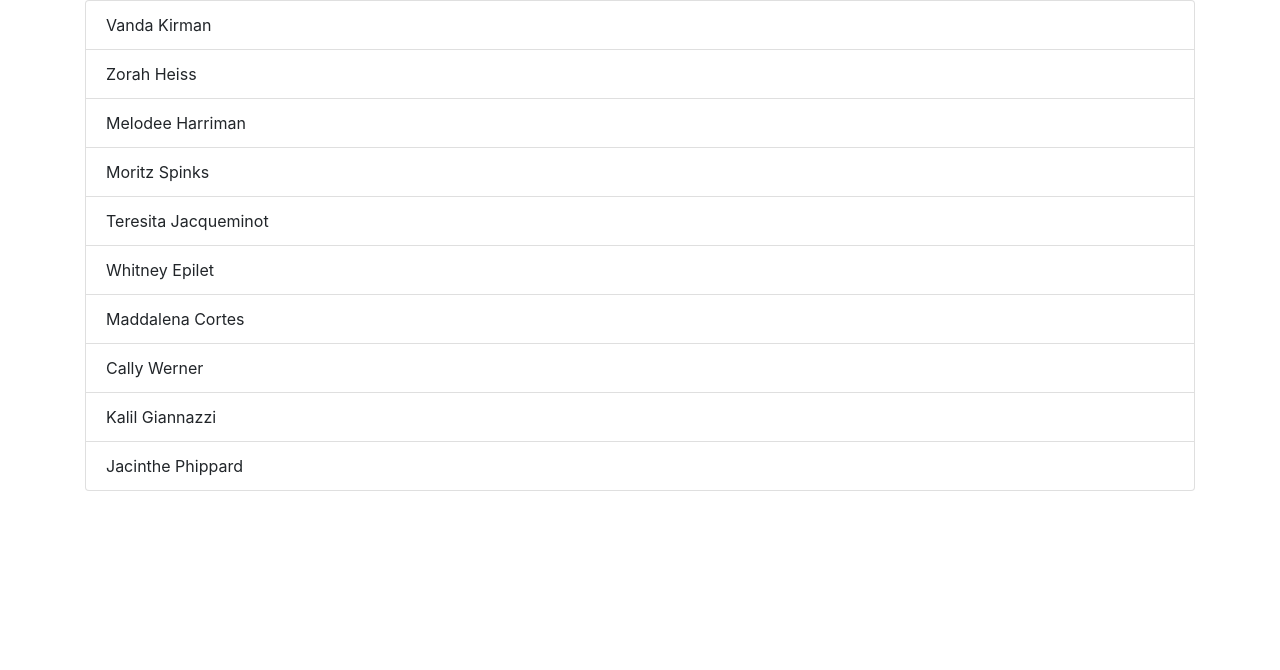
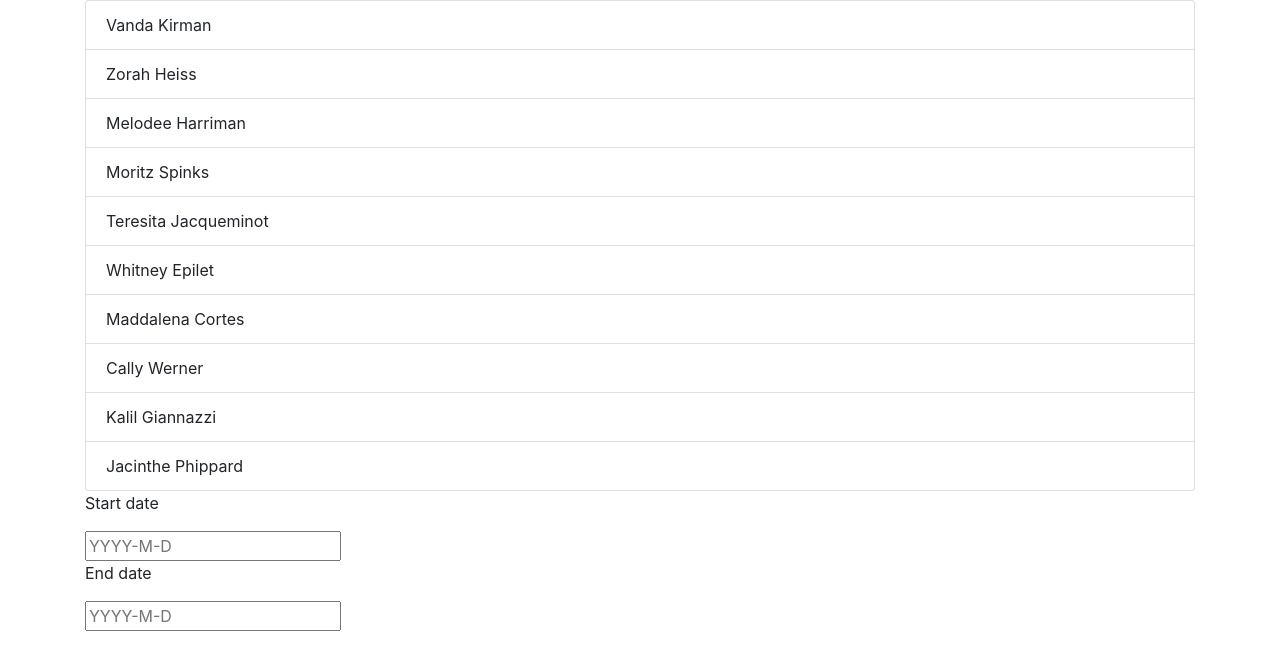
Before and after one commit to iankhor/admin-cplus, a React (Create React App) app: page / in a window 1280 px wide. Shown: the top 670 px of the page. Built offline with nearby package versions, Linux system fonts and the light colour scheme.

Commit message:
Add simple day picker

```diff
--- a/package.json
+++ b/package.json
@@ -11,6 +11,7 @@
     "fuse.js": "^6.4.3",
     "react": "^17.0.1",
     "react-bootstrap": "^1.4.0",
+    "react-day-picker": "^7.4.8",
     "react-dom": "^17.0.1",
     "react-router-dom": "^5.2.0",
     "react-scripts": "4.0.0",
--- a/src/components/App.js
+++ b/src/components/App.js
@@ -1,11 +1,15 @@
 import React, { Component, useState } from 'react'
 import { Container, ListGroup } from 'react-bootstrap'
 import practitioners from './../data/practitioners.json'
+import { formatISO } from 'date-fns'
 
-//
+import DayPickerInput from 'react-day-picker/DayPickerInput'
+import 'react-day-picker/lib/style.css'
 
 export default function App() {
   const [selected, setSelected] = useState([])
+  const [startDate, setStartDate] = useState(null)
+  const [endDate, setEndDate] = useState(null)
 
   return (
     <Container>
@@ -21,6 +25,11 @@ export default function App() {
           </ListGroup.Item>
         ))}
       </ListGroup>
+
+      <p>Start date</p>
+      <DayPickerInput onDayChange={(day) => setStartDate(formatISO(day, { representation: 'date' }))} />
+      <p>End date</p>
+      <DayPickerInput onDayChange={(day) => setEndDate(formatISO(day, { representation: 'date' }))} />
     </Container>
   )
 }
```
Also changed, not shown: 1 other file (tests, documents, lock files or other folders).
